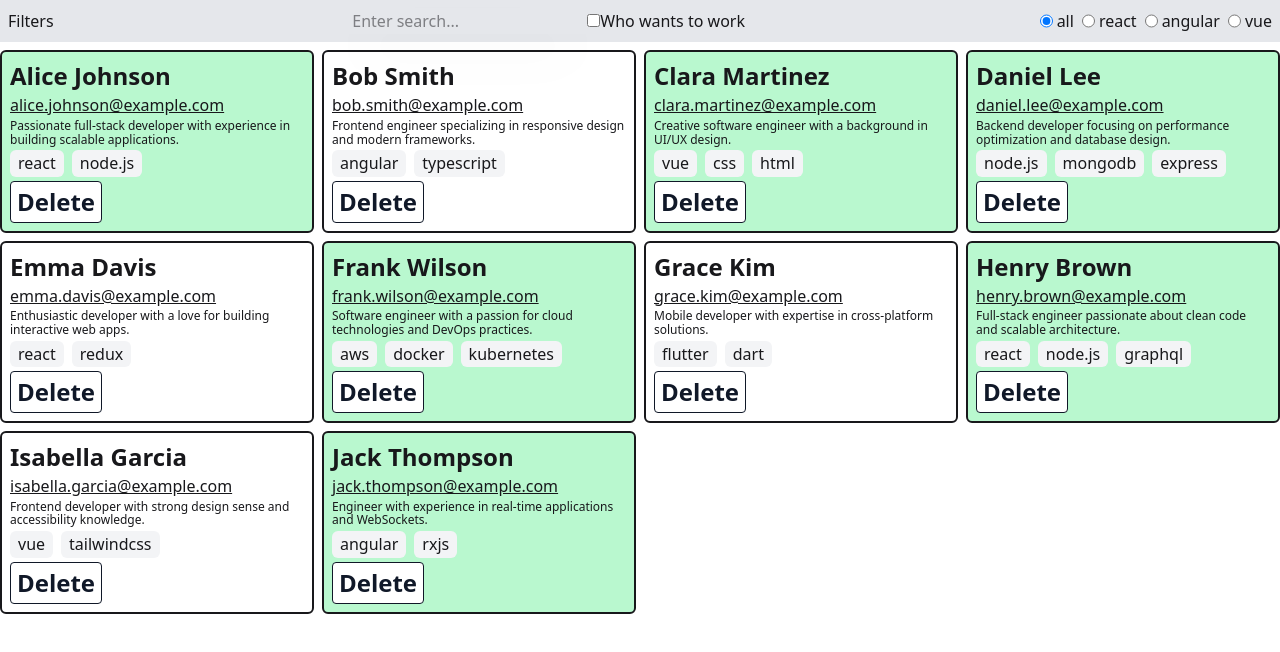
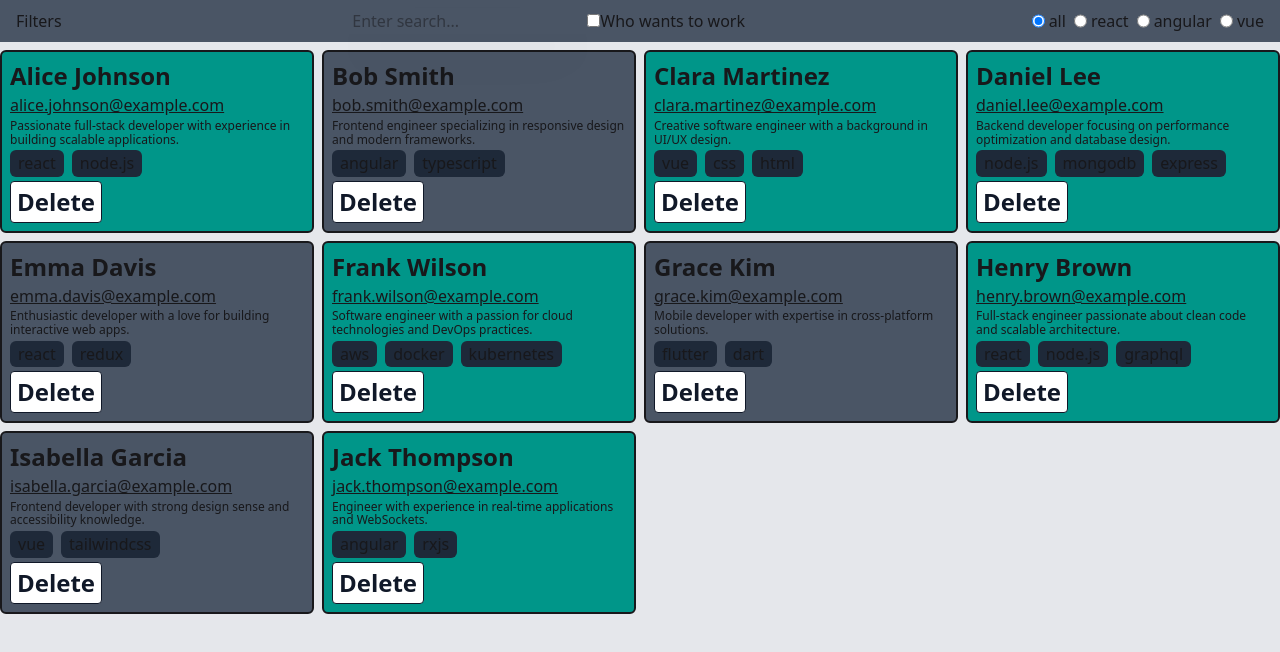
Before and after one commit to Lubov1506/training, a React (Vite) app: page / in a window 1280 px wide. Shown: the top 652 px of the page. Built offline with nearby package versions, Linux system fonts and the light colour scheme.

Commit message:
correct EmployeesApp

```diff
--- a/src/App.jsx
+++ b/src/App.jsx
@@ -1,9 +1,8 @@
 import { EmployeesApp, TodosApp } from "./components/"
 
 function App() {
-
   return (
-    <div className='flex flex-col gap-2 w-full h-full justify-center items-center'>
+    <div className='flex flex-col gap-2 w-full min-h-screen justify-center items-center bg-gray-200'>
       <EmployeesApp />
     </div>
   )
--- a/src/components/EmployeesApp/EmployeeCard.jsx
+++ b/src/components/EmployeesApp/EmployeeCard.jsx
@@ -15,8 +15,8 @@ export const EmployeeCard = ({
   return (
     <li
       className={clsx(
-        "border-2 rounded-md p-2 flex flex-col gap-1 ",
-        isOpenToWork && "bg-green-200"
+        "border-2 rounded-md p-2 flex flex-col gap-1 bg-gray-600 ",
+        isOpenToWork && "bg-teal-600"
       )}
     >
       <h3 className='font-bold text-2xl '>
@@ -26,7 +26,7 @@ export const EmployeeCard = ({
       <p className='text-[12px]'>{highlightText(bio, searchValue)}</p>
       <ul className='flex flex-wrap gap-2 '>
         {skills.map((skill) => (
-          <li key={skill} className='bg-gray-100 rounded-md px-2 py-1'>
+          <li key={skill} className='bg-gray-800 rounded-md px-2 py-1'>
             {highlightText(skill, searchValue)}
           </li>
         ))}
--- a/src/components/EmployeesApp/EmployeeFilter.jsx
+++ b/src/components/EmployeesApp/EmployeeFilter.jsx
@@ -8,7 +8,7 @@ export const EmployeesFilter = ({
   setActiveSkill,
 }) => {
   return (
-    <div className='bg-gray-200 flex gap-2 p-2 justify-between items-center'>
+    <div className='bg-gray-600 flex gap-2 p-2 px-4 justify-between items-center'>
       <h1>Filters</h1>
       <div className=''>
         <input
--- a/src/components/EmployeesApp/EmployeesApp.jsx
+++ b/src/components/EmployeesApp/EmployeesApp.jsx
@@ -26,7 +26,8 @@ export const EmployeesApp = () => {
   }
 
   return (
-    <div className="w-full h-screen">
+    <div className='w-full min-h-screen'>
+      <div className='sticky top-0 '>
         <EmployeesFilter
           setSearchValue={setSearchValue}
           setIsAvailable={setIsAvailable}
@@ -34,6 +35,7 @@ export const EmployeesApp = () => {
           activeSkill={activeSkill}
           setActiveSkill={setActiveSkill}
         />
+      </div>
       <EmployeesList
         users={getFilteredData(users, searchValue, isAvailable, activeSkill)}
         onDelete={handleDeleteUser}
```
Lines whose indentation alone changed are shown as unchanged.
